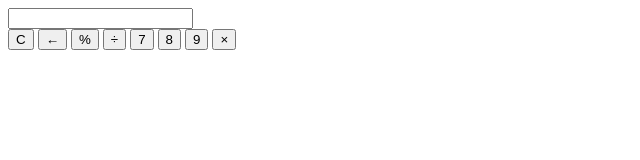
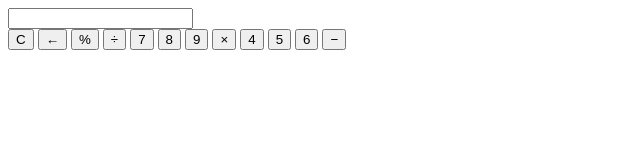
Before and after one commit to ShivanshDahiya5/Calculator, a plain HTML site: page index.html in a window 1280 px wide. Shown: the whole page, without its empty margins (0-640 px from the left). Drawn offline with Linux system fonts and the light colour scheme.

Commit message:
Add number buttons and subtraction operator to calculator

```diff
--- a/index.html
+++ b/index.html
@@ -21,3 +21,8 @@
             <button onclick="appendValue('8')">8</button>
             <button onclick="appendValue('9')">9</button>
             <button class="operator" onclick="setOperator('×')">×</button>
+
+            <button onclick="appendValue('4')">4</button>
+            <button onclick="appendValue('5')">5</button>
+            <button onclick="appendValue('6')">6</button>
+            <button class="operator" onclick="setOperator('−')">−</button>
```
